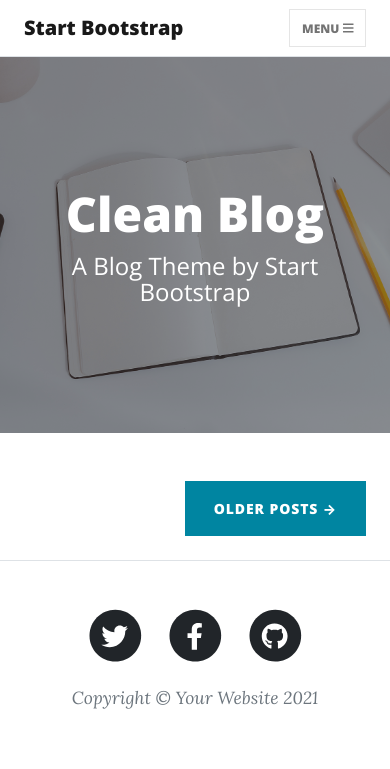
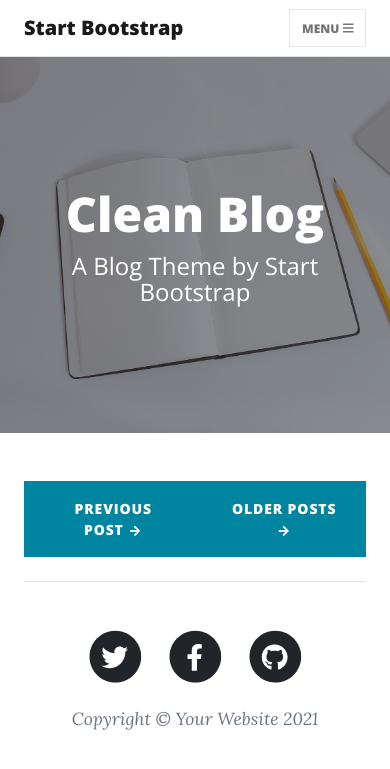
Before and after one commit to AkshatSW/flask-project, a Flask app: page / in a window 390 px wide. Shown: the top 769 px of the page. Run offline with Flask 2, Linux system fonts and the light colour scheme; data that the repository does not hold is empty; some libraries are stand-ins or nearby versions.

Commit message:
minor changes, and made the local host accessable on  mobile

```diff
--- a/main.py
+++ b/main.py
@@ -4,6 +4,8 @@
 # from flask_mail import Mail # for sending emails
 import os
 from werkzeug.utils import secure_filename # update, this is a new import libarary for uploading files
+import math
+
 
 with open('config.json', 'r') as c:
     params = json.load(c)["params"]
@@ -142,4 +144,4 @@
     # '''
     return render_template('contact.html')
 
-app.run(debug=True)
+app.run(debug=True, host="0.0.0.0") #host="0.0.0.0" will make the page accessable by going to http://[ip]:5000/ on any computer in the network
--- a/templates/index.html
+++ b/templates/index.html
@@ -34,10 +34,13 @@
             <hr class="my-4" />
             {% endfor %}
             <!-- Pager-->
-            <div class="d-flex justify-content-end mb-4"><a class="btn btn-primary text-uppercase" href="#!">Older
-                    Posts →</a></div>
+
+            <div class="d-flex mb-4">
+                <a class="btn btn-primary text-uppercase" href="#!" style="float: left;">Previous Post →</a>
+                <a class="btn btn-primary text-uppercase" href="#!" style="float: right;">Older Posts →</a>
+            </div>
+
         </div>
     </div>
-</div>
 
-{% endblock %}
+    {% endblock %}
```
